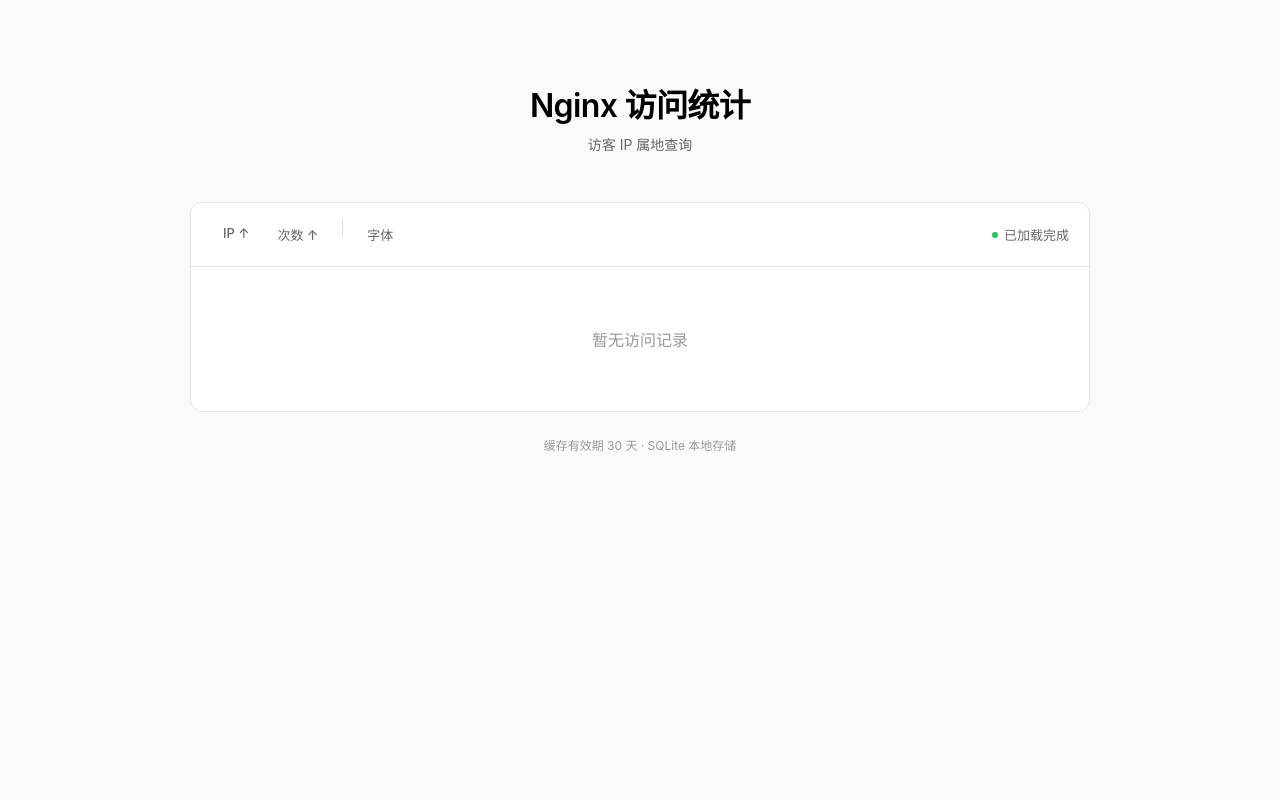
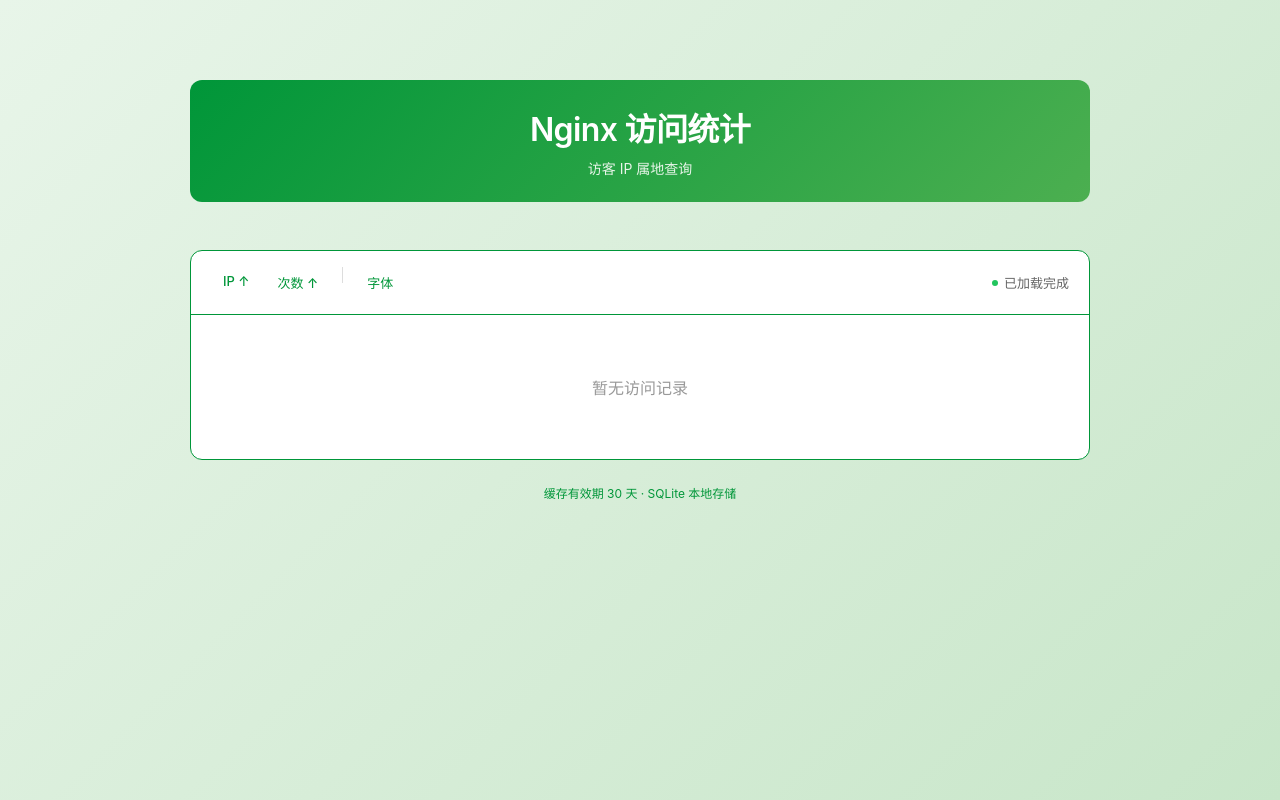
Before and after one commit to VincentZyuApps/nginx-report, a FastAPI app: template py/templates/index.html in a window 1280 px wide. Run offline with FastAPI, Linux system fonts and the light colour scheme; the template is opened without the code that fills it, so the values that code supplies are empty.

Commit message:
feat: add default redirect to full params and nginx green theme
- Py: redirect / to /?sort=count&order=desc&font=enabled
- Py: add RedirectResponse import
- UI: apply nginx green #009639 theme throughout
- UI: add gradient backgrounds, green borders and buttons

```diff
--- a/py/main.py
+++ b/py/main.py
@@ -1,5 +1,5 @@
 from fastapi import FastAPI, Request
-from fastapi.responses import HTMLResponse
+from fastapi.responses import HTMLResponse, RedirectResponse
 from fastapi.templating import Jinja2Templates
 from fastapi.staticfiles import StaticFiles
 from collections import Counter
@@ -121,7 +121,10 @@ def get_log_data():
         return []
 
 @app.get("/", response_class=HTMLResponse)
-async def index(request: Request, sort: str = "count", order: str = "desc", font: str = "enabled"):
+async def index(request: Request, sort: str = None, order: str = None, font: str = None):
+    # 默认重定向到完整参数
+    if sort is None or order is None or font is None:
+        return RedirectResponse(url=f"/?sort=count&order=desc&font=enabled")
     data = get_log_data()
 
     # 排序逻辑
--- a/py/templates/index.html
+++ b/py/templates/index.html
@@ -19,7 +19,7 @@
         * { margin: 0; padding: 0; box-sizing: border-box; }
         body {
             font-family: -apple-system, BlinkMacSystemFont, 'Segoe UI', Roboto, sans-serif;
-            background: #fafafa;
+            background: linear-gradient(135deg, #e8f5e9 0%, #c8e6c9 100%);
             color: #000;
             min-height: 100vh;
             padding: 80px 20px;
@@ -29,15 +29,18 @@
         .header {
             text-align: center;
             margin-bottom: 48px;
+            padding: 24px;
+            background: linear-gradient(135deg, #009639 0%, #4caf50 100%);
+            border-radius: 12px;
         }
         .header h1 {
             font-size: 2rem;
             font-weight: 600;
-            color: #000;
+            color: #fff;
             letter-spacing: -0.02em;
         }
         .header p {
-            color: #666;
+            color: #e8f5e9;
             margin-top: 8px;
             font-size: 14px;
         }
@@ -45,7 +48,7 @@
         .card {
             background: #fff;
             border-radius: 12px;
-            border: 1px solid #e5e5e5;
+            border: 1px solid #009639;
             overflow: hidden;
         }
 
@@ -54,7 +57,7 @@
             justify-content: space-between;
             align-items: center;
             padding: 16px 20px;
-            border-bottom: 1px solid #e5e5e5;
+            border-bottom: 1px solid #009639;
             flex-wrap: wrap;
             gap: 12px;
         }
@@ -74,17 +77,17 @@
         }
 
         .toolbar a.sort-active {
-            background: #000;
+            background: #009639;
             color: #fff;
         }
 
         .toolbar a.sort-inactive {
-            color: #666;
+            color: #009639;
         }
 
         .toolbar a.sort-inactive:hover {
-            background: #f5f5f5;
-            color: #000;
+            background: #e6f4ea;
+            color: #009639;
         }
 
         .status-badge {
@@ -122,21 +125,21 @@
             text-align: left;
             font-size: 11px;
             font-weight: 500;
-            color: #999;
+            color: #009639;
             text-transform: uppercase;
             letter-spacing: 0.05em;
-            background: #fafafa;
-            border-bottom: 1px solid #e5e5e5;
+            background: #e6f4ea;
+            border-bottom: 1px solid #009639;
         }
 
         td {
             padding: 16px 20px;
-            border-bottom: 1px solid #f0f0f0;
+            border-bottom: 1px solid #c8e6c9;
             font-size: 14px;
         }
 
         tr:last-child td { border-bottom: none; }
-        tr:hover { background: #fafafa; }
+        tr:hover { background: #e6f4ea; }
 
         .ip-cell {
             font-family: 'JetBrains Mono', 'Fira Code', 'SF Mono', 'Monaco', 'Inconsolata', 'Roboto Mono', monospace;
@@ -148,7 +151,7 @@
 
         .count-cell {
             font-weight: 500;
-            color: #000;
+            color: #009639;
         }
 
         .location-cell {
@@ -183,7 +186,7 @@
         .footer {
             text-align: center;
             padding: 24px;
-            color: #999;
+            color: #009639;
             font-size: 12px;
         }
     </style>
```
